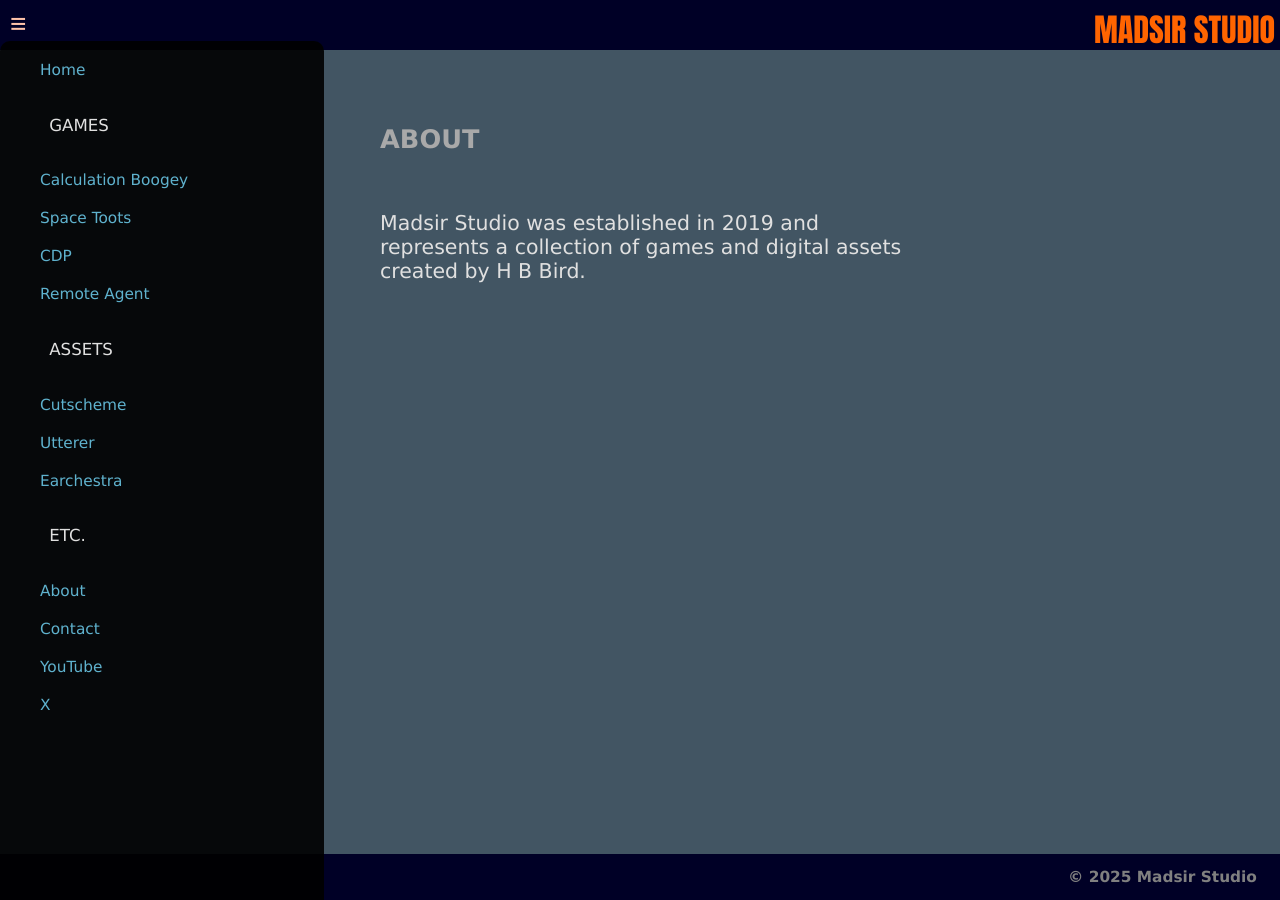
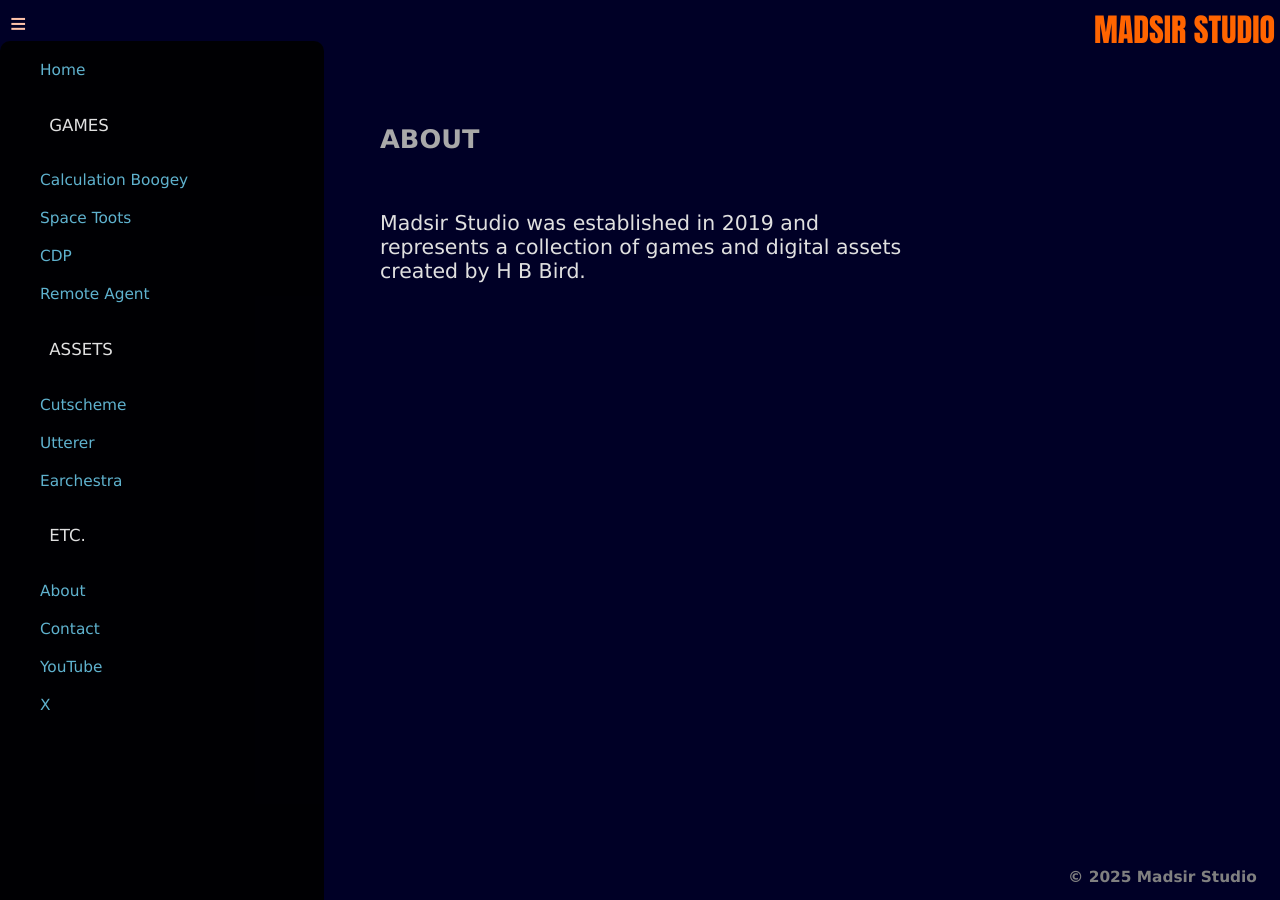
Before and after one commit to Madsir/madsirstudio.github.io, a Jekyll site: the page built from about/index.html, in a window 1280 px wide and 900 px high. Built offline with Jekyll 4.4.1, drawn with Linux system fonts in a browser that asks for light colours.

Commit message:
Update index.html

```diff
--- a/about/index.html
+++ b/about/index.html
@@ -10,7 +10,7 @@ title: About
 <style>
 body {
   background-image: none;
-  background-color: #425563;
+  background-color: #000026;
 }
 .main {
   margin-left: 2.5%;
```
